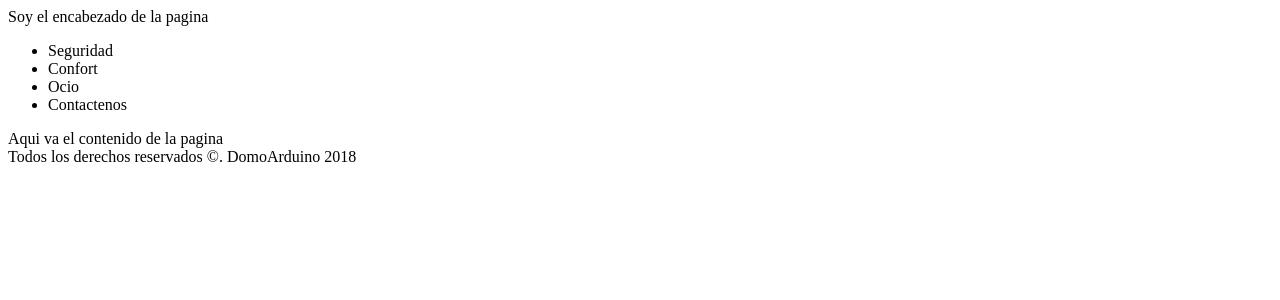
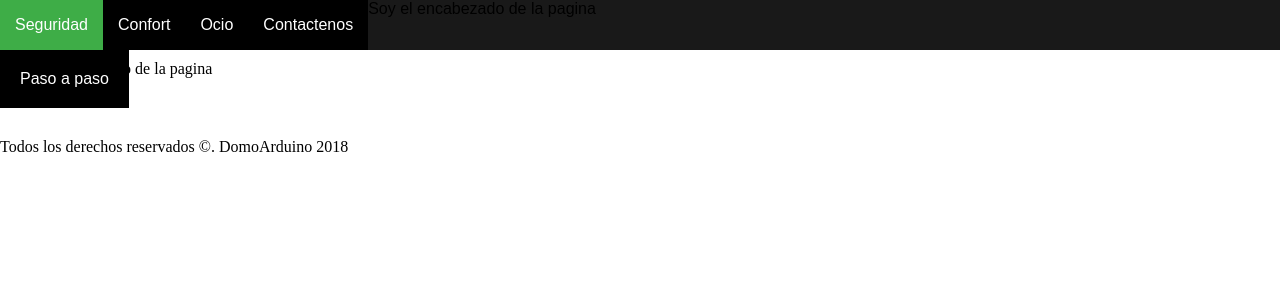
Before and after one commit to Marco97fl/ProyectoParcial, a Django app: a page that uses DomoArduino/templates/base/base.html in a window 1280 px wide. Shown: the top 300 px of the page. Run offline with Django 3.2, Linux system fonts and the light colour scheme.

Commit message:
modifique el base.html pada dar estilo al navbar

```diff
--- a/DomoArduino/templates/base/base.html
+++ b/DomoArduino/templates/base/base.html
@@ -8,27 +8,135 @@
 	<title>{% block title %} Soy el titulo de la Pagina {% endblock %}</title>
 
 {% endblock %}
+
+<style type="text/css" media="screen">
+    *{
+		padding: 0px;
+		margin: 0px;
+    }
+
+	#header
+	{
+		background: rgba(0,0,0,0.9);
+		width: 100%;
+		position: fixed;
+		z-index: 100;
+		margin:auto;
+		font-family: Arial, Helvetica, sans-serif;
+	}
+
+	.nav
+	{
+		float: left;
+	}
+
+	.nav ul
+	{
+		list-style: none;
+		overflow: hidden;
+	}
+
+	.nav ul li
+	{
+		float: left;
+		font-family: Arial, sans-serif;
+		font-size: 16px;
+	}
+
+	.nav ul li a
+	{
+		display: block;
+		padding: 20px;
+		color: #fff;
+		text-decoration: none;
+	}
+
+	.nav ul li:hover
+	{
+		background: #3ead47;
+	}
+
+	ul, ol
+	{
+		list-style: none;
+
+	}
+
+	.nav li a
+	{
+		background-color: #000;
+		color:#fff;
+		text-decoration: none;
+		padding: 16px 15px;
+		display: block;
+	}
+
+	.nav li a:hover
+	{
+		background-color: #3ead47;
+	}
+
+	.nav > li
+	{
+		float: left;
+	}
+
+	.nav li ul
+	{
+		display: none;
+		position: absolute;
+		min-width: 140px;
+	}
+
+	.nav li:hover >ul
+	{
+		display: block;
+	}
+
+	.content
+	{
+	  	padding-top: 60px;
+	}
+</style>
+
 </head>
-
 
 <body>
 	<header id="header">
+		<nav>
+			<ul class="nav">
+				<li><a href="#">Seguridad</a>
+					<ul>
+						<li><a href="#">Paso a paso</a></li>
+					</ul>
+				</li>
+
+				<li><a href="#">Confort</a>
+					<ul>
+						<li><a href="#">Paso a paso</a></li>
+					</ul>
+				</li>
+
+				<li><a href="#">Ocio</a>
+					<ul>
+						<li><a href="#">Paso a paso</a></li>
+					</ul>
+				</li>
+
+				<li><a href="#">Contactenos</a></li>
+			</ul>
+		</nav>
 	{% block header %}
 		Soy el encabezado de la pagina
-		<nav>
-			<ul>
-				<li><a href="#"></a>Seguridad</li>
-				<li><a href="#"></a>Confort</li>
-				<li><a href="#"></a>Ocio</li>
-				<li><a href="#"></a>Contactenos</li>
-			</ul>
-		</nav>
+
 	{% endblock %}
 	</header>
 
 	<div class="content">
 	{% block content %}
-		Aqui va el contenido de la pagina
+
+		Este es el Contenido de la pagina
+
 	{% endblock %}
 	</div>
 
```
